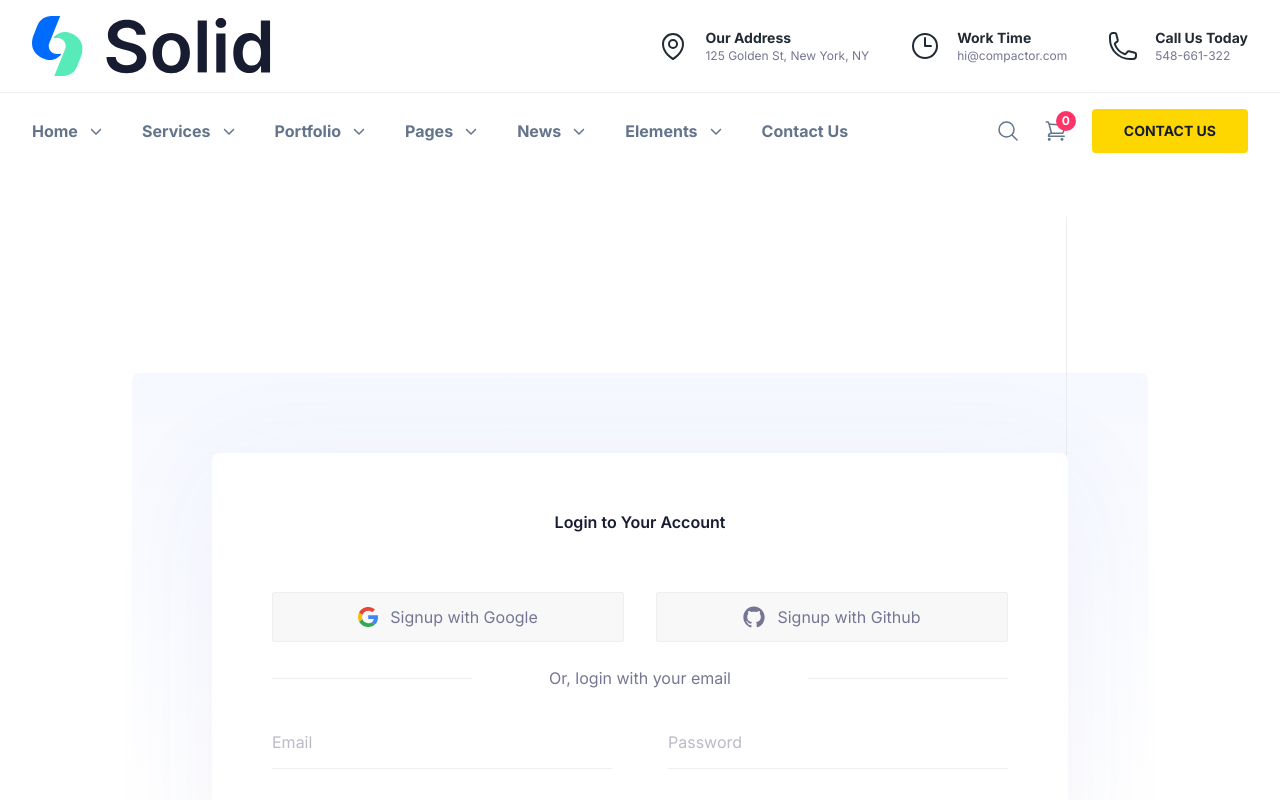
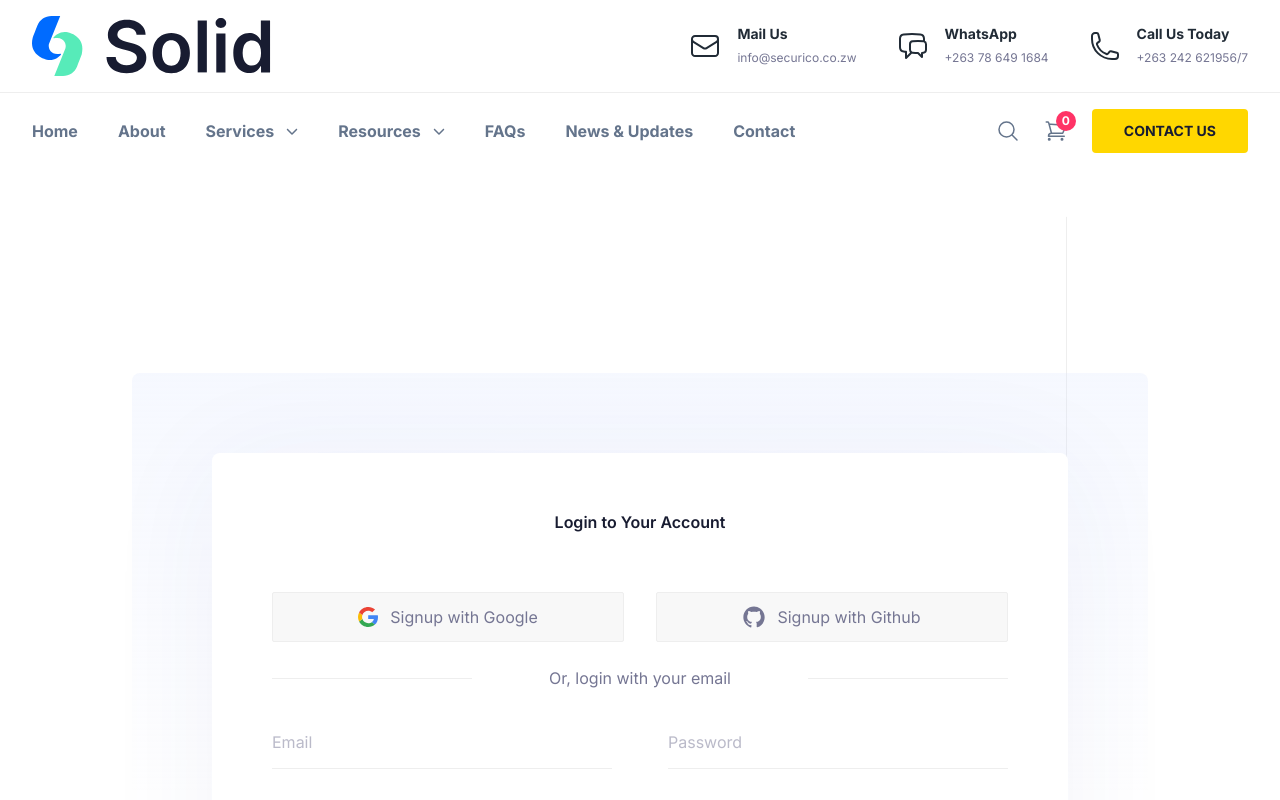
Before and after one commit to devco-apps/securico, a Next.js app: page /auth/signin in a window 1280 px wide. Shown: the top 800 px of the page. Built offline with nearby package versions, Linux system fonts and the light colour scheme.

Commit message:
feat: update navigation menu and header contact info
Update menuData with specific services, resources, and company
links. Replace generic header contact details with actual email,
WhatsApp, and phone information for Securico.

```diff
--- a/components/Header/index.tsx
+++ b/components/Header/index.tsx
@@ -83,7 +83,7 @@ const Header = () => {
 
           {/* Contact Info */}
           <div className="flex items-center gap-10">
-            {/* Address */}
+            {/* Mail Us */}
             <div className="flex items-center gap-4">
               <div className="text-primary">
                 <svg
@@ -97,26 +97,21 @@ const Header = () => {
                   <path
                     strokeLinecap="round"
                     strokeLinejoin="round"
-                    d="M15 10.5a3 3 0 11-6 0 3 3 0 016 0z"
-                  />
-                  <path
-                    strokeLinecap="round"
-                    strokeLinejoin="round"
-                    d="M19.5 10.5c0 7.142-7.5 11.25-7.5 11.25S4.5 17.642 4.5 10.5a7.5 7.5 0 1115 0z"
+                    d="M21.75 6.75v10.5a2.25 2.25 0 01-2.25 2.25h-15a2.25 2.25 0 01-2.25-2.25V6.75m19.5 0A2.25 2.25 0 0019.5 4.5h-15a2.25 2.25 0 00-2.25 2.25m19.5 0v.243a2.25 2.25 0 01-1.07 1.916l-7.5 4.615a2.25 2.25 0 01-2.36 0L3.32 8.91a2.25 2.25 0 01-1.07-1.916V6.75"
                   />
                 </svg>
               </div>
               <div>
                 <p className="text-sm font-bold text-[#212b36] dark:text-white">
-                  Our Address
+                  Mail Us
                 </p>
-                <p className="text-xs text-body-color">
-                  125 Golden St, New York, NY
-                </p>
+                <a href="mailto:info@securico.co.zw" className="text-xs text-body-color">
+                  info@securico.co.zw
+                </a>
               </div>
             </div>
 
-            {/* Work Time */}
+            {/* WhatsApp */}
             <div className="flex items-center gap-4">
               <div className="text-primary">
                 <svg
@@ -130,15 +125,17 @@ const Header = () => {
                   <path
                     strokeLinecap="round"
                     strokeLinejoin="round"
-                    d="M12 6v6h4.5m4.5 0a9 9 0 11-18 0 9 9 0 0118 0z"
+                    d="M20.25 8.511c.884.284 1.5 1.128 1.5 2.097v4.286c0 1.136-.847 2.1-1.98 2.193-.34.027-.68.052-1.02.072v3.091l-3-3c-1.354 0-2.694-.055-4.02-.163a2.115 2.115 0 01-.825-.242m9.345-8.334a2.126 2.126 0 00-.476-.095 48.64 48.64 0 00-8.048 0c-1.131.094-1.976 1.057-1.976 2.192v4.286c0 .837.46 1.58 1.155 1.951m9.345-8.334V6.637c0-1.621-1.152-3.026-2.76-3.235A48.455 48.455 0 0011.25 3c-2.115 0-4.198.137-6.24.402-1.608.209-2.76 1.614-2.76 3.235v6.226c0 1.621 1.152 3.026 2.76 3.235.577.075 1.157.14 1.74.194V21l4.155-4.155"
                   />
                 </svg>
               </div>
               <div>
                 <p className="text-sm font-bold text-[#212b36] dark:text-white">
-                  Work Time
+                  WhatsApp
                 </p>
-                <p className="text-xs text-body-color">hi@compactor.com</p>
+                <a href="https://wa.me/263786491684" className="text-xs text-body-color">
+                  +263 78 649 1684
+                </a>
               </div>
             </div>
 
@@ -164,7 +161,9 @@ const Header = () => {
                 <p className="text-sm font-bold text-[#212b36] dark:text-white">
                   Call Us Today
                 </p>
-                <p className="text-xs text-body-color">548-661-322</p>
+                <a href="tel:+263242621956" className="text-xs text-body-color">
+                  +263 242 621956/7
+                </a>
               </div>
             </div>
           </div>
--- a/components/Header/menuData.tsx
+++ b/components/Header/menuData.tsx
@@ -5,85 +5,99 @@ const menuData: Menu[] = [
     id: 1,
     title: "Home",
     newTab: false,
-    submenu: [
-      {
-        id: 11,
-        title: "Home",
-        newTab: false,
-        path: "/",
-      },
-    ],
+    path: "/",
   },
   {
     id: 2,
+    title: "About",
+    newTab: false,
+    path: "/about",
+  },
+  {
+    id: 3,
     title: "Services",
     newTab: false,
     submenu: [
       {
-        id: 21,
-        title: "Services",
+        id: 31,
+        title: "Cash Management",
         newTab: false,
-        path: "#",
+        path: "/services/cash-management",
       },
-    ],
-  },
-  {
-    id: 3,
-    title: "Portfolio",
-    newTab: false,
-    submenu: [
       {
-        id: 31,
-        title: "Portfolio",
+        id: 32,
+        title: "Guarding Services",
         newTab: false,
-        path: "#",
+        path: "/services/guarding-services",
+      },
+      {
+        id: 33,
+        title: "Electronic Security Systems",
+        newTab: false,
+        path: "/services/electronic-security-systems",
+      },
+      {
+        id: 34,
+        title: "Value Added Services",
+        newTab: false,
+        path: "/services/value-added-services",
       },
     ],
   },
   {
     id: 4,
-    title: "Pages",
+    title: "Resources",
     newTab: false,
     submenu: [
       {
         id: 41,
-        title: "Pages",
+        title: "Verification",
         newTab: false,
-        path: "#",
+        path: "/resources/verification",
+      },
+      {
+        id: 42,
+        title: "Downloads",
+        newTab: false,
+        path: "/resources/downloads",
+      },
+      {
+        id: 43,
+        title: "Tenders",
+        newTab: false,
+        path: "/resources/tenders",
+      },
+      {
+        id: 44,
+        title: "Supplier Registration",
+        newTab: false,
+        path: "/resources/supplier-registration",
+      },
+      {
+        id: 45,
+        title: "Careers",
+        newTab: false,
+        path: "/resources/careers",
       },
     ],
   },
   {
     id: 5,
-    title: "News",
+    title: "FAQs",
     newTab: false,
-    submenu: [
-      {
-        id: 51,
-        title: "News",
-        newTab: false,
-        path: "#",
-      },
-    ],
+    path: "/faqs",
   },
   {
     id: 6,
-    title: "Elements",
+    title: "News & Updates",
     newTab: false,
-    submenu: [
-      {
-        id: 61,
-        title: "Elements",
-        newTab: false,
-        path: "#",
-      },
-    ],
+    path: "/news",
   },
   {
     id: 7,
-    title: "Contact Us",
+    title: "Contact",
     newTab: false,
-    path: "#",
+    path: "/contact",
   },
 ];
 
```
